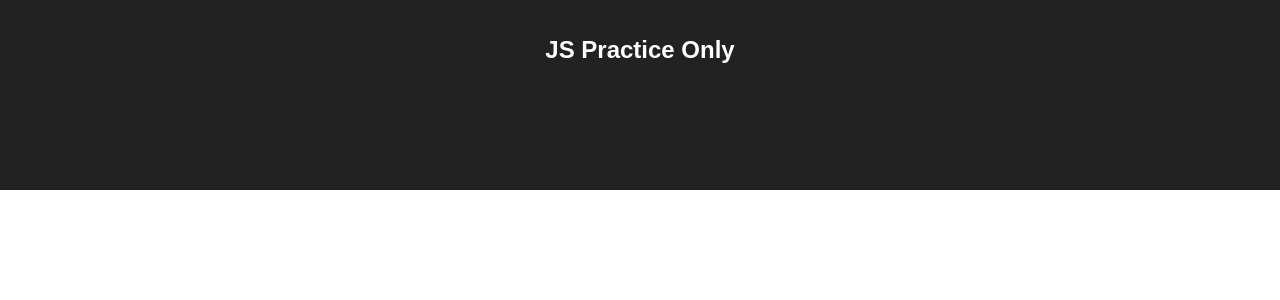
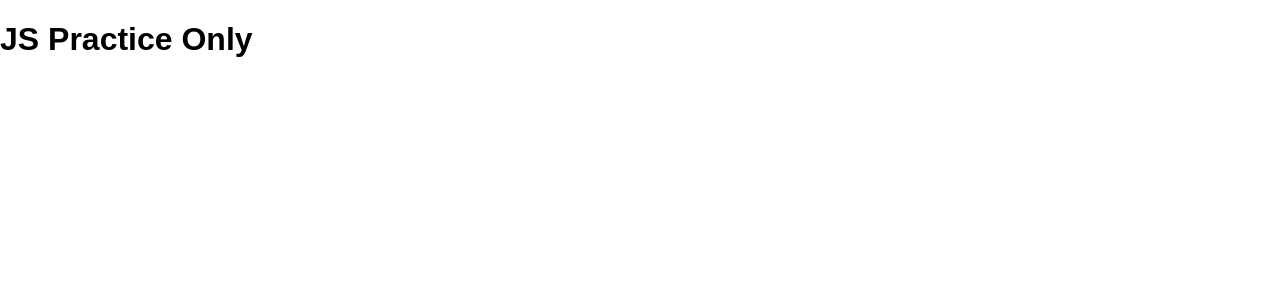
Before and after one commit to aselee/jspractice, a React (Create React App) app in the folder js-practice/: page / in a window 1280 px wide. Shown: the top 300 px of the page. Built offline with nearby package versions, Linux system fonts and the light colour scheme.

Commit message:
Clean Page

```diff
--- a/js-practice/src/App.js
+++ b/js-practice/src/App.js
@@ -6,11 +6,8 @@ class App extends Component {
 
   render() {
     return (
-      <div className="App">
-        <header className="App-header">
-          <h1 className="App-title">JS Practice Only</h1>
-
-        </header>
+      <div>
+        <h1>JS Practice Only</h1>
       </div>
     );
   }
```
